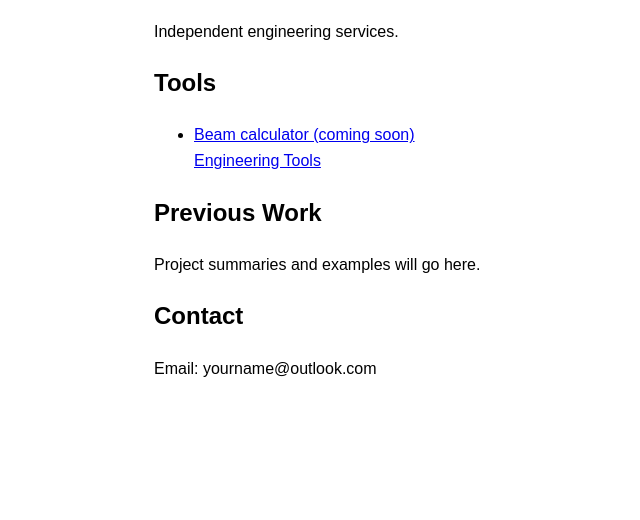
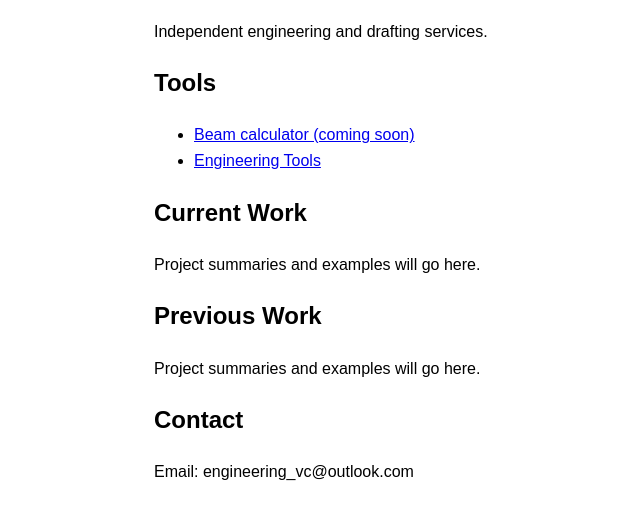
Before and after one commit to insipido/engineering_vc, a plain HTML site: page index.html in a window 1280 px wide. Shown: the part 94-614 px from the top of the page, without its empty margins (86-726 px from the left). Drawn offline with Linux system fonts and the light colour scheme.

Commit message:
Update index.html

```diff
--- a/index.html
+++ b/index.html
@@ -14,18 +14,21 @@
 </head>
 <body>
   <h1>Victor Engineering</h1>
-  <p>Independent engineering services.</p>
+  <p>Independent engineering and drafting services.</p>
 
   <h2>Tools</h2>
   <ul>
     <li><a href="#">Beam calculator (coming soon)</a></li>
-    <a href="tools.html">Engineering Tools</a>
+    <li><a href="tools.html">Engineering Tools</a></li>
   </ul>
+
+<h2>Current Work</h2>
+  <p>Project summaries and examples will go here.</p>
 
   <h2>Previous Work</h2>
   <p>Project summaries and examples will go here.</p>
 
   <h2>Contact</h2>
-  <p>Email: yourname@outlook.com</p>
+  <p>Email: engineering_vc@outlook.com</p>
 </body>
 </html>
```
